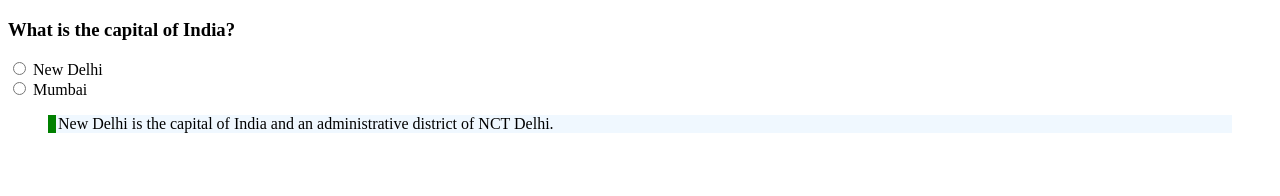
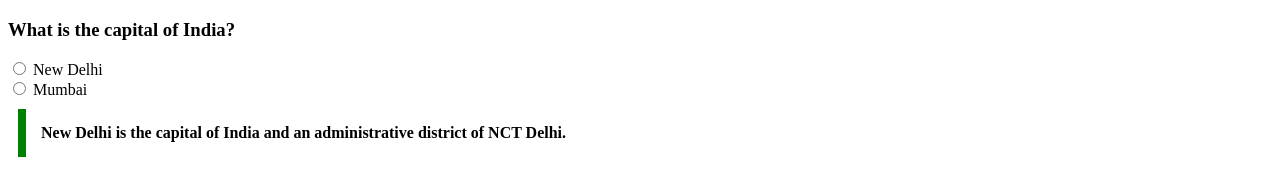
Before and after one commit to acciojob/trivia-NavneetRajput1, a website: page main.html in a window 1280 px wide. Drawn offline with Linux system fonts and the light colour scheme.

Commit message:
css modify

```diff
--- a/main.html
+++ b/main.html
@@ -10,12 +10,14 @@
 	<div>
 		<h3>What is the capital of India?</h3>
 		<form action="">
-			<input type="radio" name="state" value="New delhi">
+			<input type="radio">
 			<label for="">New Delhi</label> <br>
-			<input type="radio" name="state" value="Mumbai">
+			<input type="radio">
 			<label for="">Mumbai</label>
 		</form>
-		<blockquote class="text">New Delhi is the capital of India and an administrative district of NCT Delhi.</blockquote>
+		<blockquote class="https://en.wikipedia.org/wiki/New_Delhi">
+			New Delhi is the capital of India and an administrative district of NCT Delhi.
+		</blockquote>
 	</div>
     <script type="text/javascript" src="./script.js">
 </script>
--- a/styles.css
+++ b/styles.css
@@ -1,7 +1,10 @@
 
 /* Your CSS Code here. */
-.text{
-    background-color: aliceblue;
+blockquote {
+    max-width: 600px;
+    margin: 10px;
+    padding: 15px;
     border-left: 8px solid green;
-    padding-left: 2px;
+    background-color: #f8fffe "";
+    font-weight: bold;
 }
```
